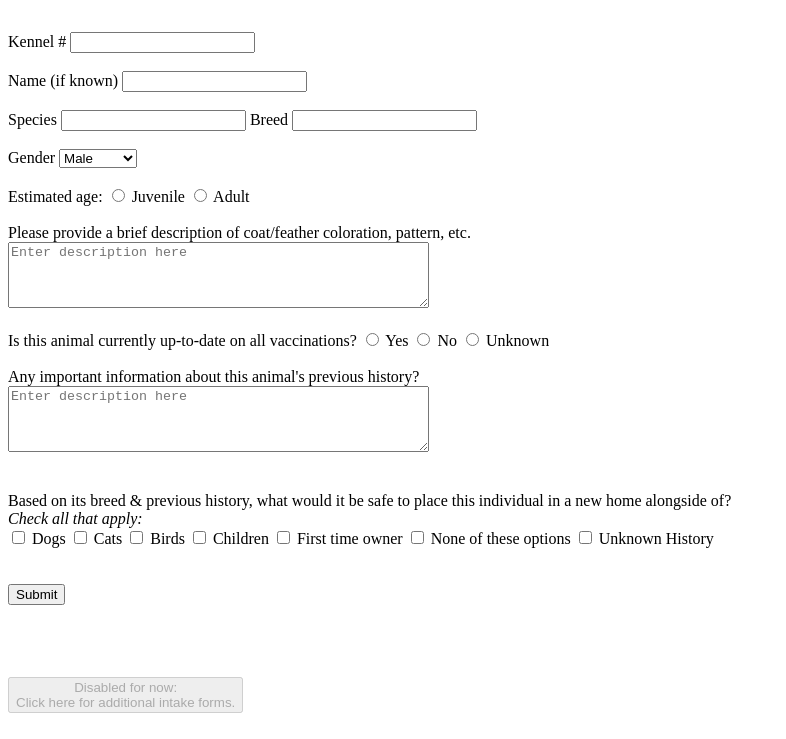
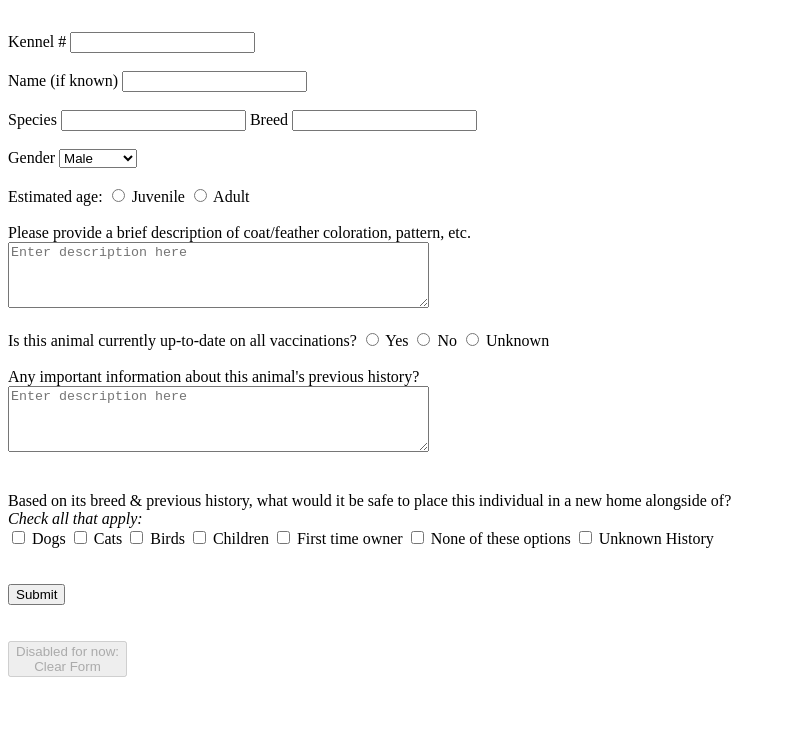
Before and after one commit to MyraReeves/Demo_AnimalShelter, a plain HTML site: page Intake.html in a window 1280 px wide. Shown: the part 100-839 px from the top of the page, without its empty margins (0-786 px from the left). After the commit the page ends 803 px from the top, so only its background shows below. Drawn offline with Linux system fonts and the light colour scheme.

Commit message:
Renames file to lowercase i for consistency and modifies disabled button verbiage

```diff
--- a/Intake.html
+++ b/Intake.html
@@ -86,9 +86,9 @@
 
             <button type="submit">Submit</button>
 
-            <br/><br/><br/><br/><br/>
+            <br/><br/><br/>
 
-            <button type="button" disabled>Disabled for now: <br/> Click here for additional intake forms.</button>
+            <button type="button" disabled>Disabled for now: <br/> Clear Form</button>
 
         </form>
 
```
